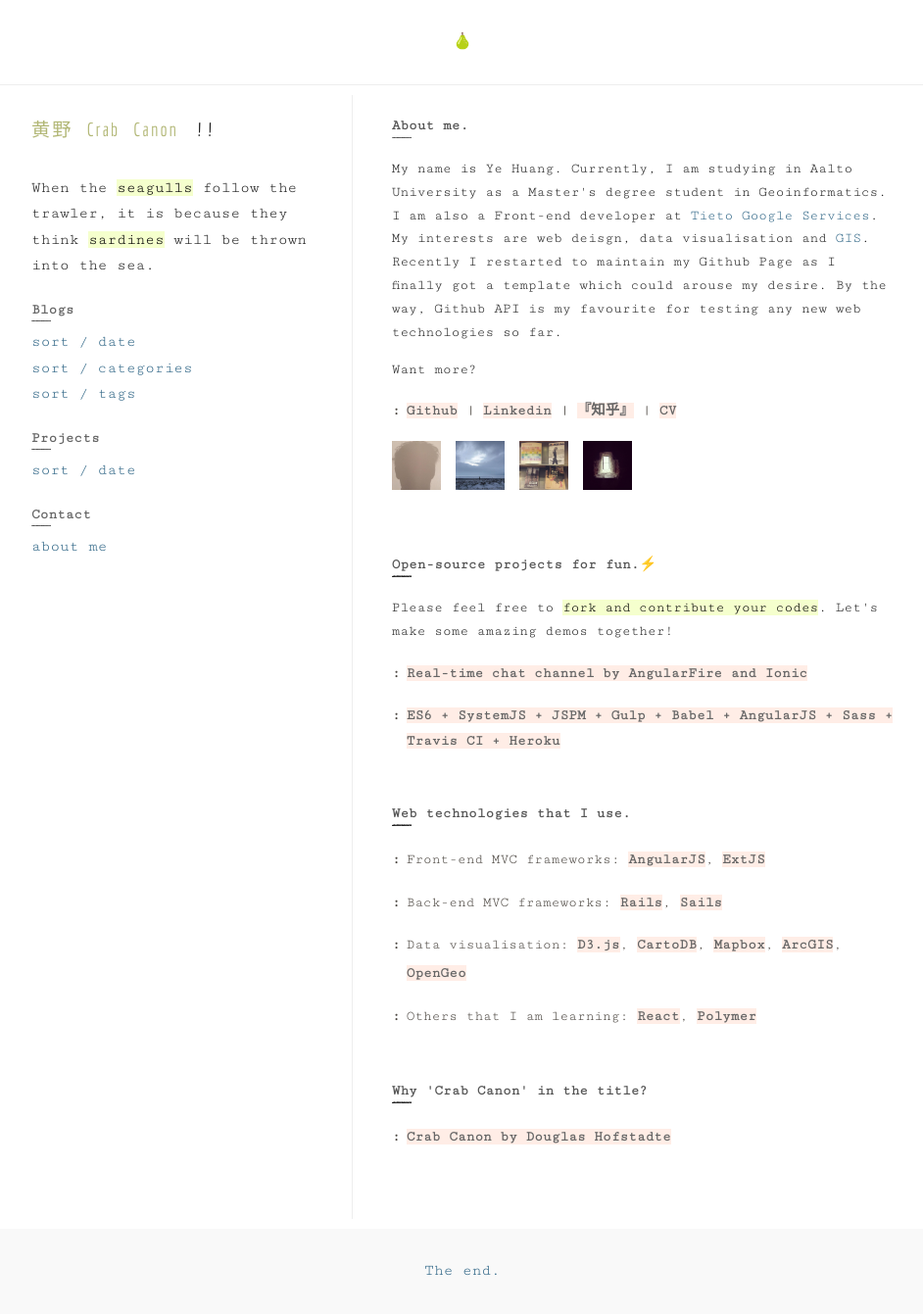
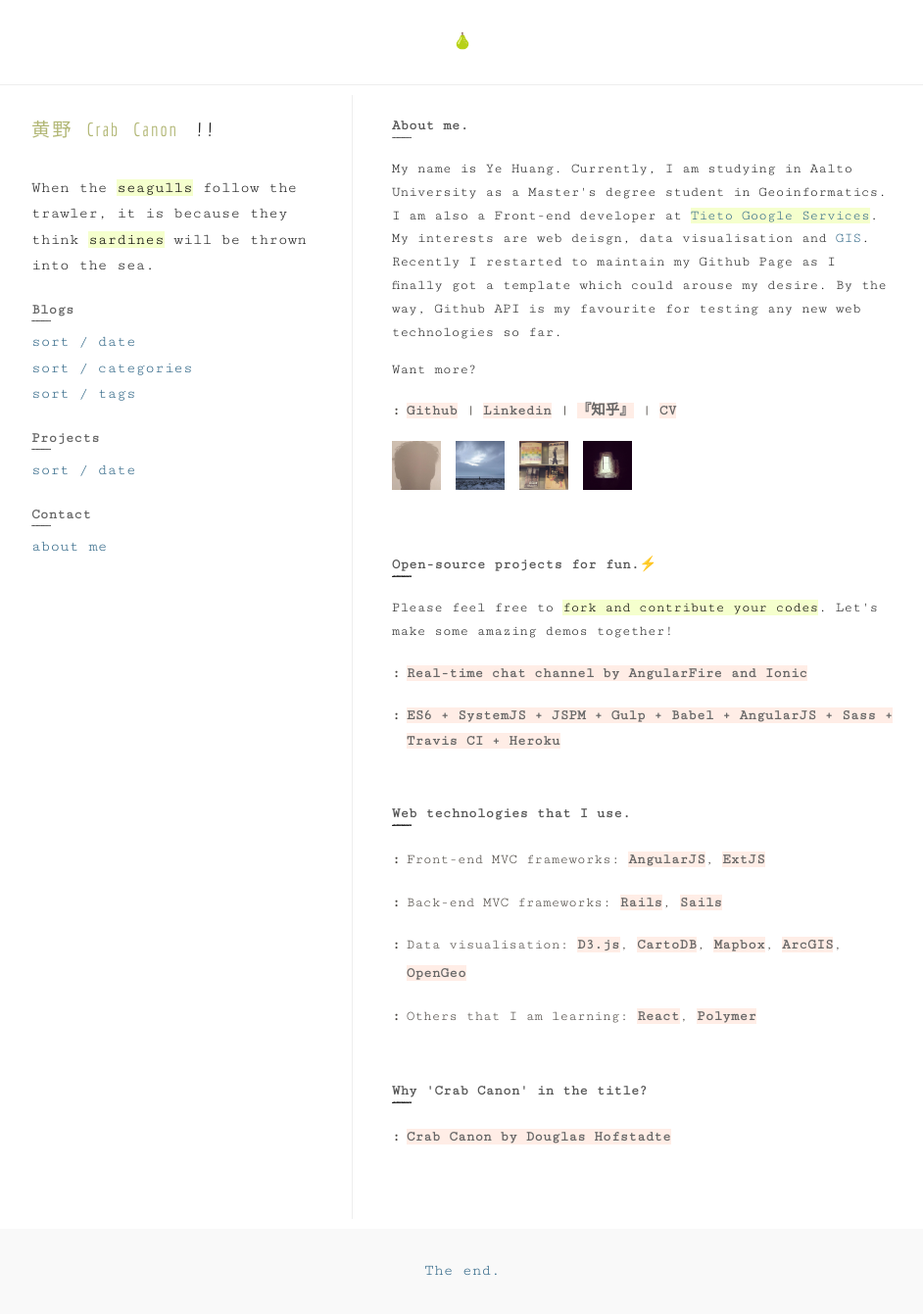
Before and after one commit to crabcanon/crabcanon.github.com, a Jekyll site: the page built from about/index.md, in a window 1280 px wide. Shown: the whole page at 98% size, without its empty margins (168-1110 px from the left). Built offline with Jekyll 4.4.1, drawn with Linux system fonts in a browser that asks for light colours; emoji names are drawn with the system emoji font.

Commit message:
Update about

```diff
--- a/about/index.md
+++ b/about/index.md
@@ -4,7 +4,7 @@ layout: post
 
 <div class="about-page">
   <p class="sidebar-title about-me">About me.</p>
-  <p class="about-p">My name is Ye Huang. Currently, I am studying in Aalto University as a Master's degree student in Geoinformatics. I am also a Front-end developer at <a href="http://google.tieto.com/">Tieto Google Services</a>. My interests are web deisgn, data visualisation and <a href="http://www.esri.com/what-is-gis">GIS</a>. Recently I restarted to maintain my Github Page as I finally got a template which could arouse my desire. By the way, Github API is my favourite for testing any new web technologies so far.</p>
+  <p class="about-p">My name is Ye Huang. Currently, I am studying in Aalto University as a Master's degree student in Geoinformatics. I am also a Front-end developer at <mark><a href="http://google.tieto.com/">Tieto Google Services</a></mark>. My interests are web deisgn, data visualisation and <a href="http://www.esri.com/what-is-gis">GIS</a>. Recently I restarted to maintain my Github Page as I finally got a template which could arouse my desire. By the way, Github API is my favourite for testing any new web technologies so far.</p>
   <p class="about-p">Want more?</p>
   <ul class="list">
     <li><a href="https://github.com/crabcanon">Github</a> | <a href="https://fi.linkedin.com/pub/huang-ye/4a/668/425">Linkedin</a> | <a href="http://www.zhihu.com/people/ye-huang-7-35">『知乎』</a> | <a href="/images/CV.pdf">CV</a></li>
```
